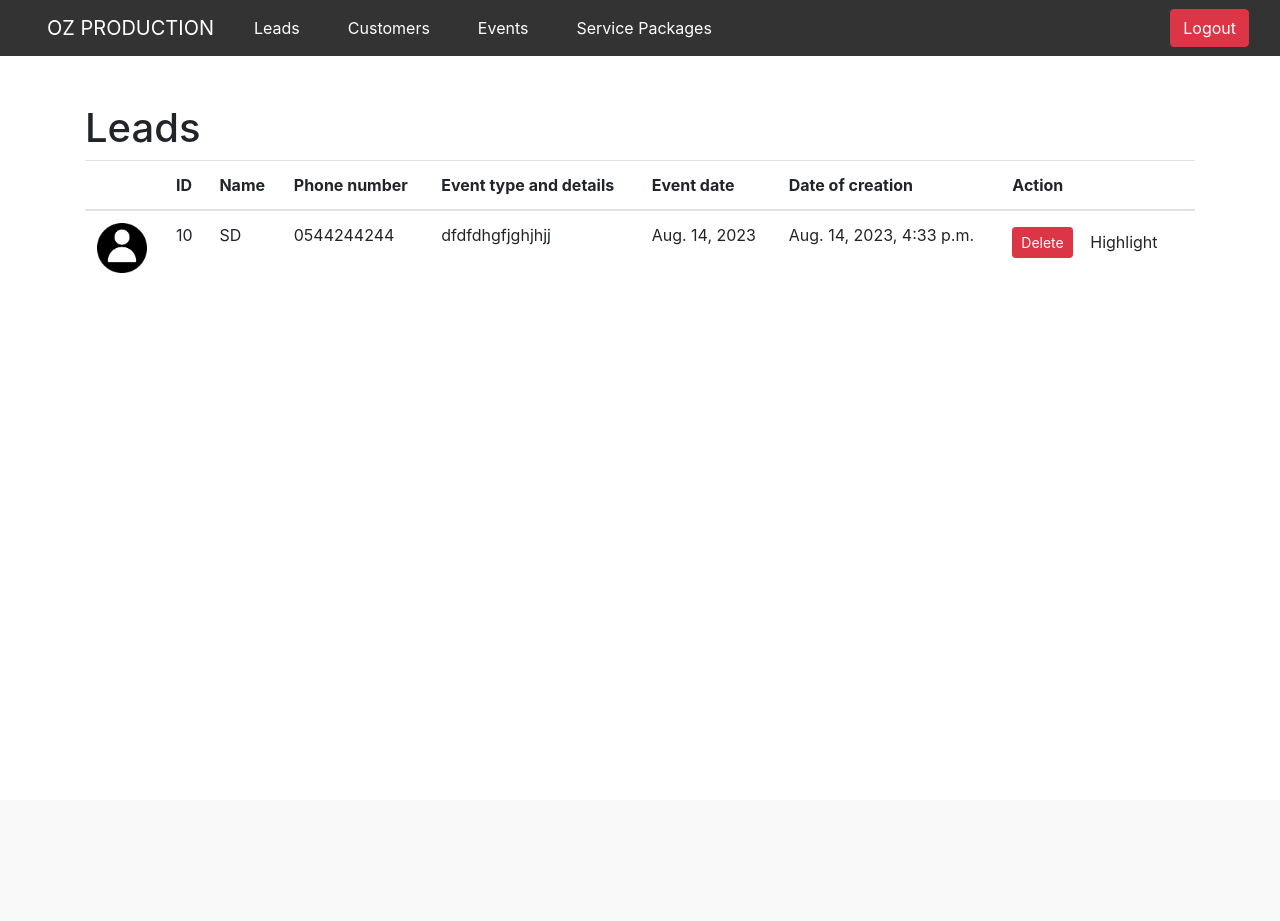
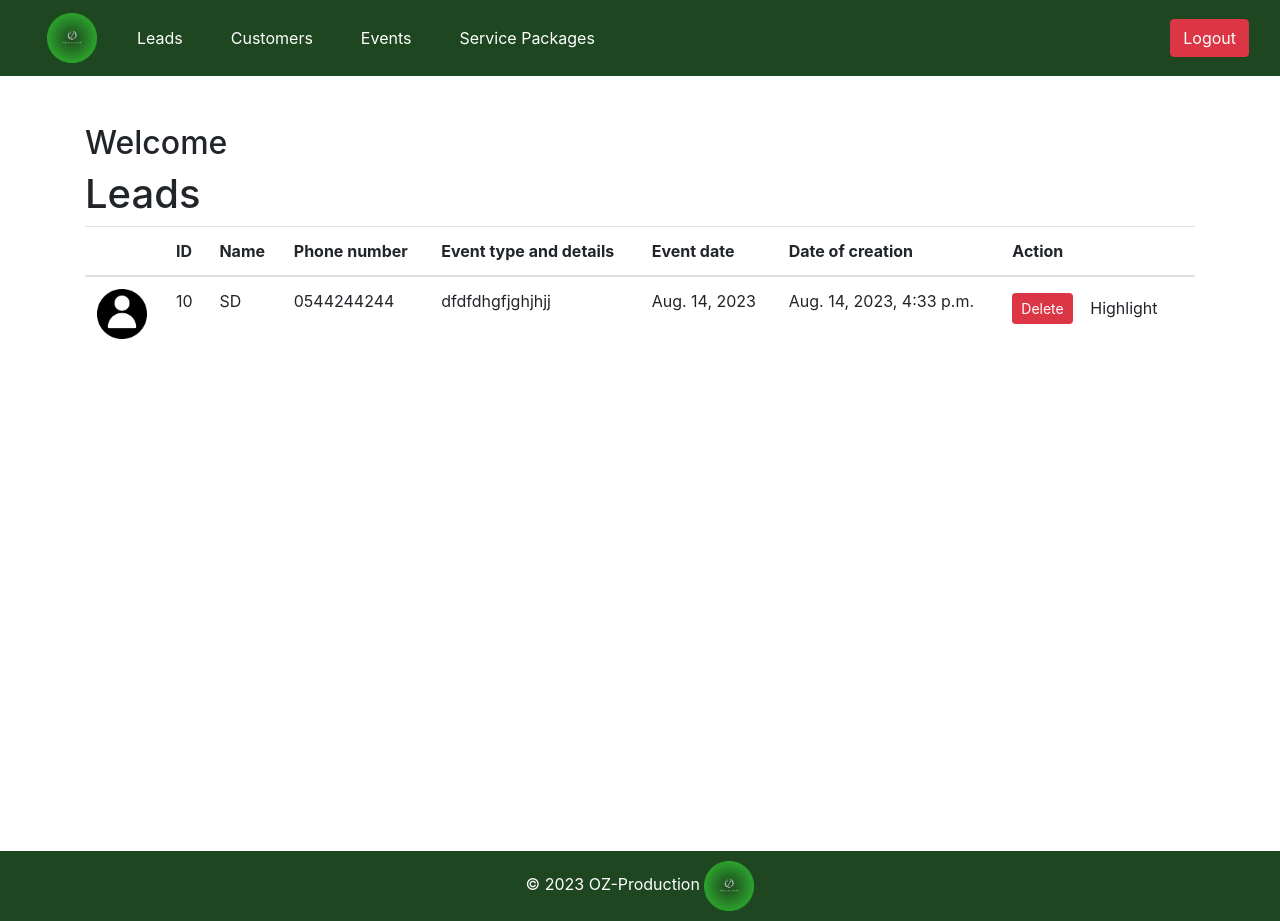
Before and after one commit to SpyCDog/2ND---Python-project, a Django app: page /oz_pro/home/ in a window 1280 px wide. Before the commit the page ends 273 px from the top, so only its background shows below. Run offline with Django 4.2, Linux system fonts and the light colour scheme; data comes from the database, SQL or seed files in the repository; both versions use the stored data as it was after the commit; some libraries are stand-ins or nearby versions.

Commit message:
FEW DESIGN ADDJESTMENT

```diff
--- a/oz_pro/templates/base.html
+++ b/oz_pro/templates/base.html
@@ -1,5 +1,4 @@
-
-
+{% load static %}
 <!-- base.html -->
 <!DOCTYPE html>
 <html lang="en">
@@ -18,7 +17,7 @@
             justify-content: space-between;
             align-items: center;
             padding: 1rem 2rem;
-            background-color: #333;
+            background-color: #1E4620;
         }
 
         nav a {
@@ -39,6 +38,16 @@
             border-radius: 5px;
             cursor: pointer;
         }
+
+        footer {
+            position: relative;
+            width: 100%;
+            background-color: #1E4620;
+            color: white;
+            text-align: center;
+            padding: 10px 0;
+            margin-top: 500px;
+        }
     </style>
 </head>
 
@@ -47,7 +56,7 @@
     <!-- Navbar -->
     <nav class="navbar navbar-expand-lg bg-body-tertiary">
         <div class="container-fluid">
-            <a class="navbar-brand" href="#">OZ PRODUCTION </a>
+            <a class="navbar-brand" href="#"><img src="{% static 'pics/Picture4.png' %}" alt="My image" class="small-image" />  </a>
             <button class="navbar-toggler" type="button" data-bs-toggle="collapse" data-bs-target="#navbarNav" aria-controls="navbarNav" aria-expanded="false" aria-label="Toggle navigation">
                 <span class="navbar-toggler-icon"></span>
             </button>
@@ -81,7 +90,9 @@
     <script src="https://ajax.googleapis.com/ajax/libs/jquery/3.5.1/jquery.min.js"></script>
     <script src="https://cdnjs.cloudflare.com/ajax/libs/popper.js/2.9.3/umd/popper.min.js"></script>
     <script src="https://maxcdn.bootstrapcdn.com/bootstrap/4.5.2/js/bootstrap.min.js"></script>
-
+<footer>
+    &copy; 2023 OZ-Production <img src="{% static 'pics/Picture4.png' %}" alt="My image" class="small-image" />
+</footer>
 </body>
 
 </html>
--- a/oz_pro/templates/home1.html
+++ b/oz_pro/templates/home1.html
@@ -42,6 +42,7 @@
     {% load static %}
 
     <div>
+    <h2>Welcome {{user.username}}</h2>
     <h1>Leads</h1>
     </div>
     <!-- Leads Table -->
@@ -81,9 +82,7 @@
     {% endblock %}
 
     <!-- Footer -->
-    <footer>
-        <p>&copy; 2023 OZ Pro</p>
-    </footer>
+
 
 </body>
 
```
Also changed, not shown: oz_pro/templates/welcome.html (+10 -1 lines), db.sqlite3, oz_pro/static/pics/Picture1.png (added), oz_pro/static/pics/Picture2.png (added), oz_pro/static/pics/Picture3.png (added), oz_pro/static/pics/Picture4.png (added), oz_pro/static/pics/Picture5.png (added).
